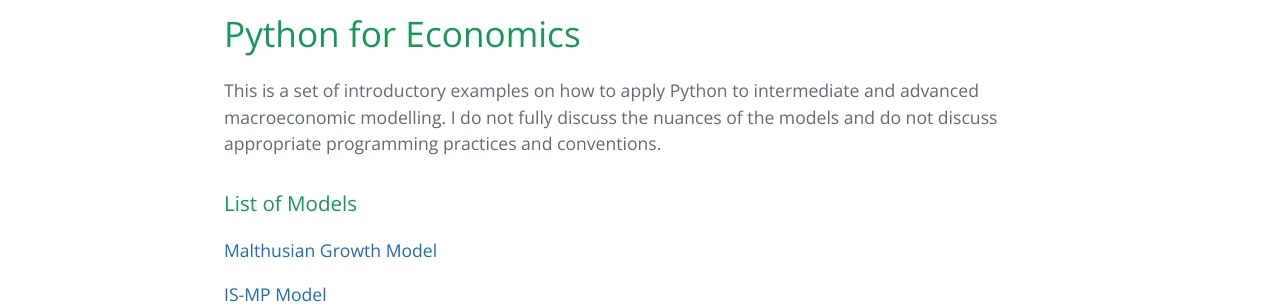
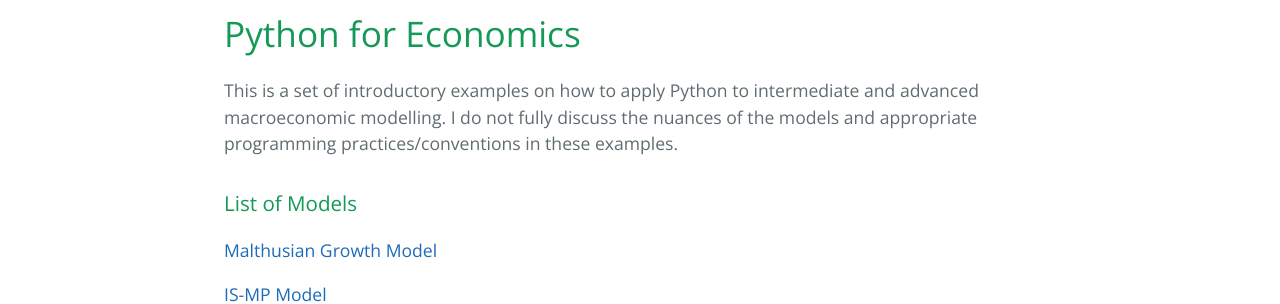
Before and after one commit to lj-valencia/cayman-blog-old-site, a Jekyll site: the page built from projects.md, in a window 1280 px wide. Shown: the part 472-776 px from the top of the page. Built offline with Jekyll 4.4.1, drawn with Linux system fonts in a browser that asks for light colours.

Commit message:
Update projects.md

```diff
--- a/projects.md
+++ b/projects.md
@@ -9,7 +9,7 @@ order: 2
 This page contains links to projects I have worked using Python, R, and MATLAB.
 
 # Python for Economics
-This is a set of introductory examples on how to apply Python to intermediate and advanced macroeconomic modelling. I do not fully discuss the nuances of the models and do not discuss appropriate programming practices and conventions.
+This is a set of introductory examples on how to apply Python to intermediate and advanced macroeconomic modelling. I do not fully discuss the nuances of the models and  appropriate programming practices/conventions in these examples.
 
 ### List of Models
 [Malthusian Growth Model](https://github.com/lj-valencia/Python-for-Macroeconomics/blob/master/Malthusian%20Model.ipynb)
```
